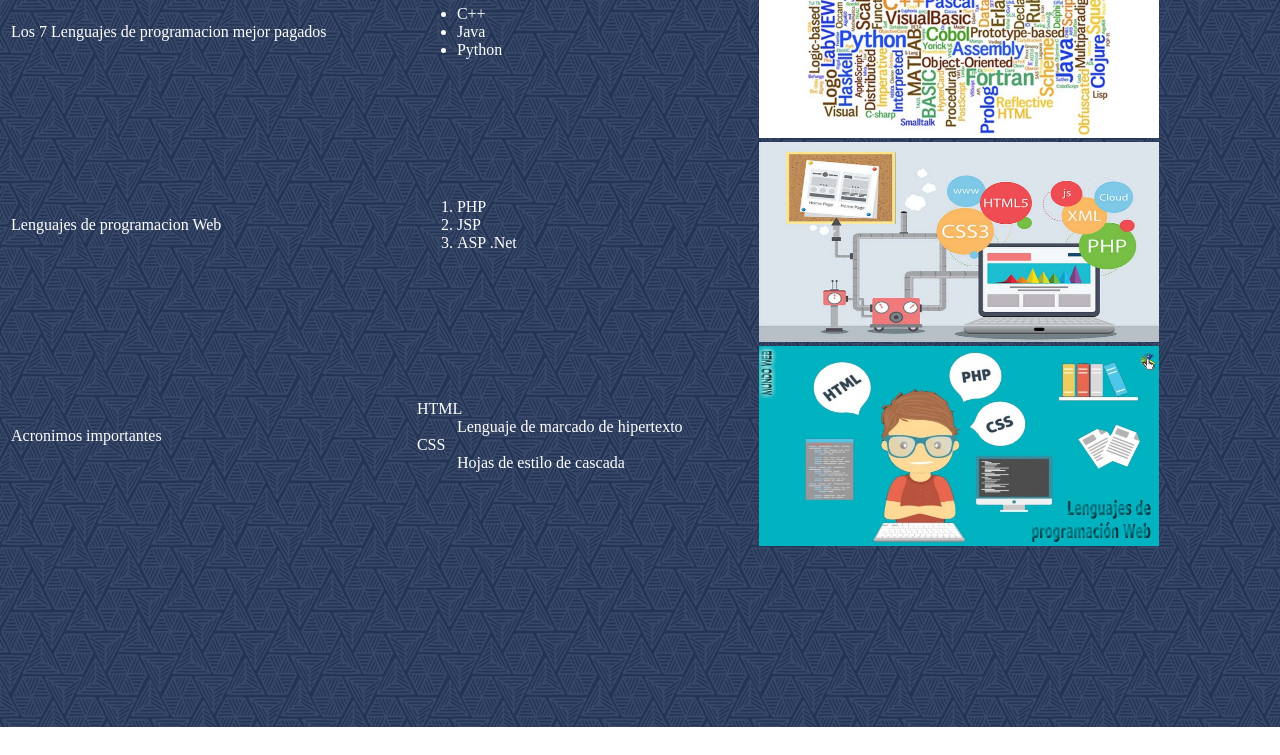
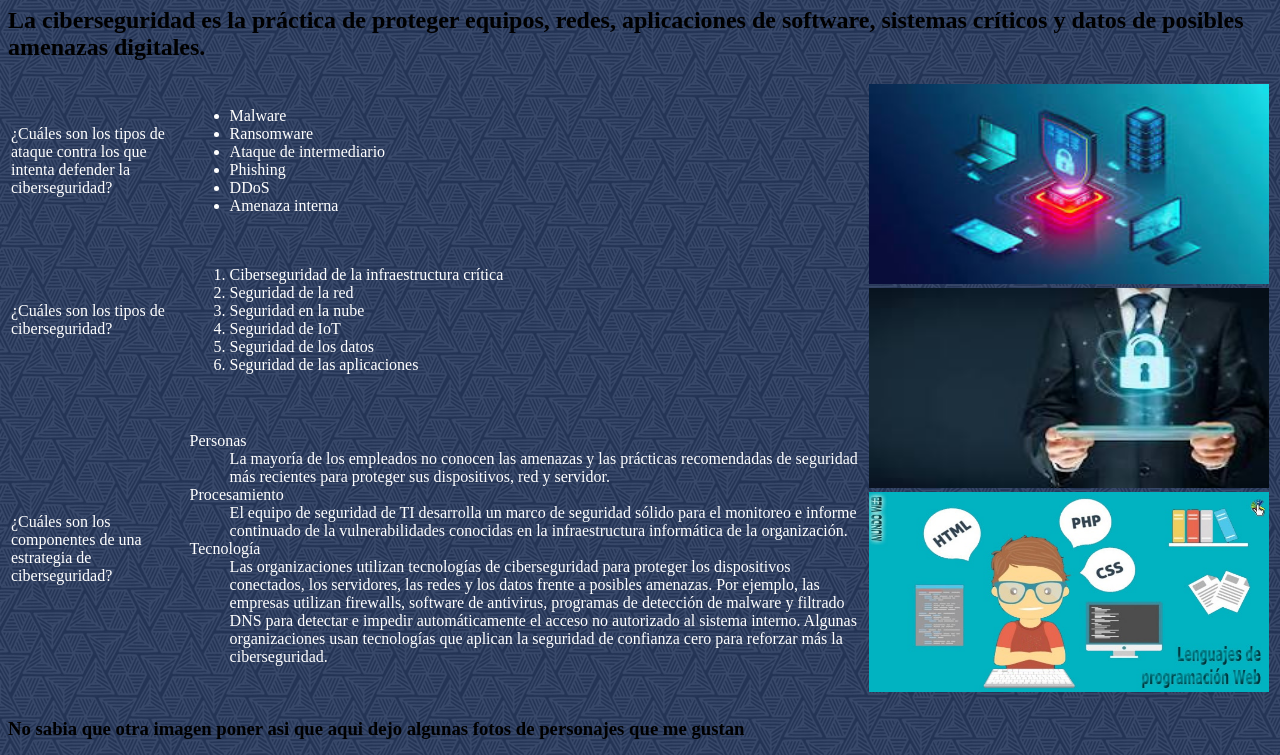
Before and after one commit to MrDuckss69/ProgramacionWeb, a plain HTML site: page Practica3/pagina2.html in a window 1280 px wide. Shown: the part 73-828 px from the top of the page. Before the commit the page ends 800 px from the top, so only its background shows below. Drawn offline with Linux system fonts and the light colour scheme.

Commit message:
Cambio final practica 3

```diff
--- a/Practica3/pagina2.html
+++ b/Practica3/pagina2.html
@@ -6,40 +6,55 @@
     <title>Practica 3</title>
 </head>
 <body background="fondo.jpg">
+    <h1>¿Que es la ciberseguridad?</h1>
+    <h2>La ciberseguridad es la práctica de proteger equipos, redes, aplicaciones de software, sistemas críticos y datos de posibles amenazas digitales.</h2>
     <table width="100%" style="color: white;">
         <tr>
-            <td>Los 7 Lenguajes de programacion mejor pagados</td>
+            <td>¿Cuáles son los tipos de ataque contra los que intenta defender la ciberseguridad?</td>
             <td>
                 <ul>
-                    <li>C++</li>
-                    <li>Java</li>
-                    <li>Python</li>
+                    <li>Malware</li>
+                    <li>Ransomware</li>
+                    <li>Ataque de intermediario</li>
+                    <li>Phishing</li>
+                    <li>DDoS</li>
+                    <li>Amenaza interna</li>
                 </ul>
                 <td rowspan="3" class="text-right">
-                    <img src="imagen1.jpg" width="400" height="200" class="images" alt="Imagen 1"><br>
-                    <img src="imagen2.jpg" width="400" height="200" class="images" alt="Imagen 2"><br>
+                    <img src="imagen4.jpg" width="400" height="200" class="images" alt="Imagen 1"><br>
+                    <img src="imagen5.jpg" width="400" height="200" class="images" alt="Imagen 2"><br>
                     <img src="imagen3.jpg" width="400" height="200" class="images" alt="Imagen 3">
             </td>
         </tr>
         <tr>
-            <td>Lenguajes de programacion Web</td>
+            <td>¿Cuáles son los tipos de ciberseguridad? </td>
             <td>
                 <ol>
-                    <li>PHP</li>
-                    <li>JSP</li>
-                    <li>ASP .Net</li>
+                    <li>Ciberseguridad de la infraestructura crítica</li>
+                    <li>Seguridad de la red</li>
+                    <li>Seguridad en la nube</li>
+                    <li>Seguridad de IoT</li>
+                    <li>Seguridad de los datos</li>
+                    <li>Seguridad de las aplicaciones</li>
                 </ol>
             </td>
         </tr>
-        <td>Acronimos importantes</td>
+        <td>¿Cuáles son los componentes de una estrategia de ciberseguridad?</td>
         <td>
                 <dl>
-                 <dt>HTML</dt>
-                 <dd>Lenguaje de marcado de hipertexto</dd>
-                    <dt>CSS</dt>
-                    <dd>Hojas de estilo de cascada</dd>
+                 <dt>Personas </dt>
+                 <dd>La mayoría de los empleados no conocen las amenazas y las prácticas recomendadas de seguridad más recientes para proteger sus dispositivos, red y servidor.</dd>
+                    <dt>Procesamiento</dt>
+                    <dd>El equipo de seguridad de TI desarrolla un marco de seguridad sólido para el monitoreo e informe continuado de la vulnerabilidades conocidas en la infraestructura informática de la organización. </dd>
+                    <dt>Tecnología</dt>
+                    <dd>Las organizaciones utilizan tecnologías de ciberseguridad para proteger los dispositivos conectados, los servidores, las redes y los datos
+                        frente a posibles amenazas. Por ejemplo, las empresas utilizan firewalls, software de antivirus, programas de detección de malware y filtrado DNS para detectar e impedir automáticamente el acceso no autorizado al sistema interno. Algunas organizaciones usan tecnologías que aplican la seguridad de confianza cero para reforzar más la ciberseguridad. </dd>
              </dl>
         </td>
     </table>
+    <h3>No sabia que otra imagen poner asi que aqui dejo algunas fotos de personajes que me gustan</h3>
+                    <img src="Elaina.jpg" width="400" height="200" class="images" alt="Imagen 1">
+                    <img src="Azusa.jpg" width="400" height="200" class="images" alt="Imagen 2">
+                    <img src="Plana.jpg" width="400" height="200" class="images" alt="Imagen 3">
 </body>
 </html>
```
Also changed, not shown: Practica3/Azusa.jpg (added), Practica3/Elaina.jpg (added), Practica3/Plana.jpg (added), Practica3/imagen4.jpg (added), Practica3/imagen5.jpg (added).
